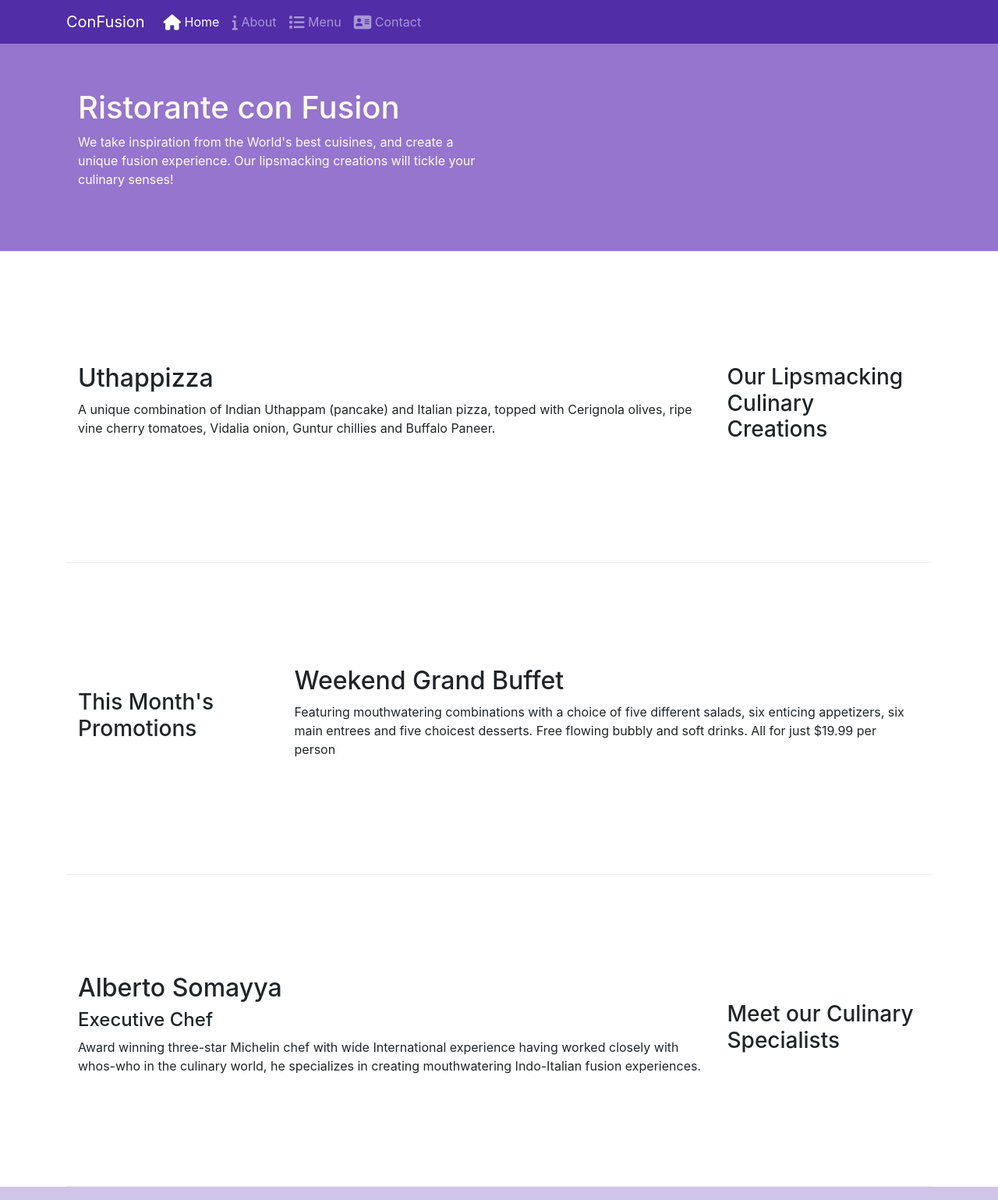
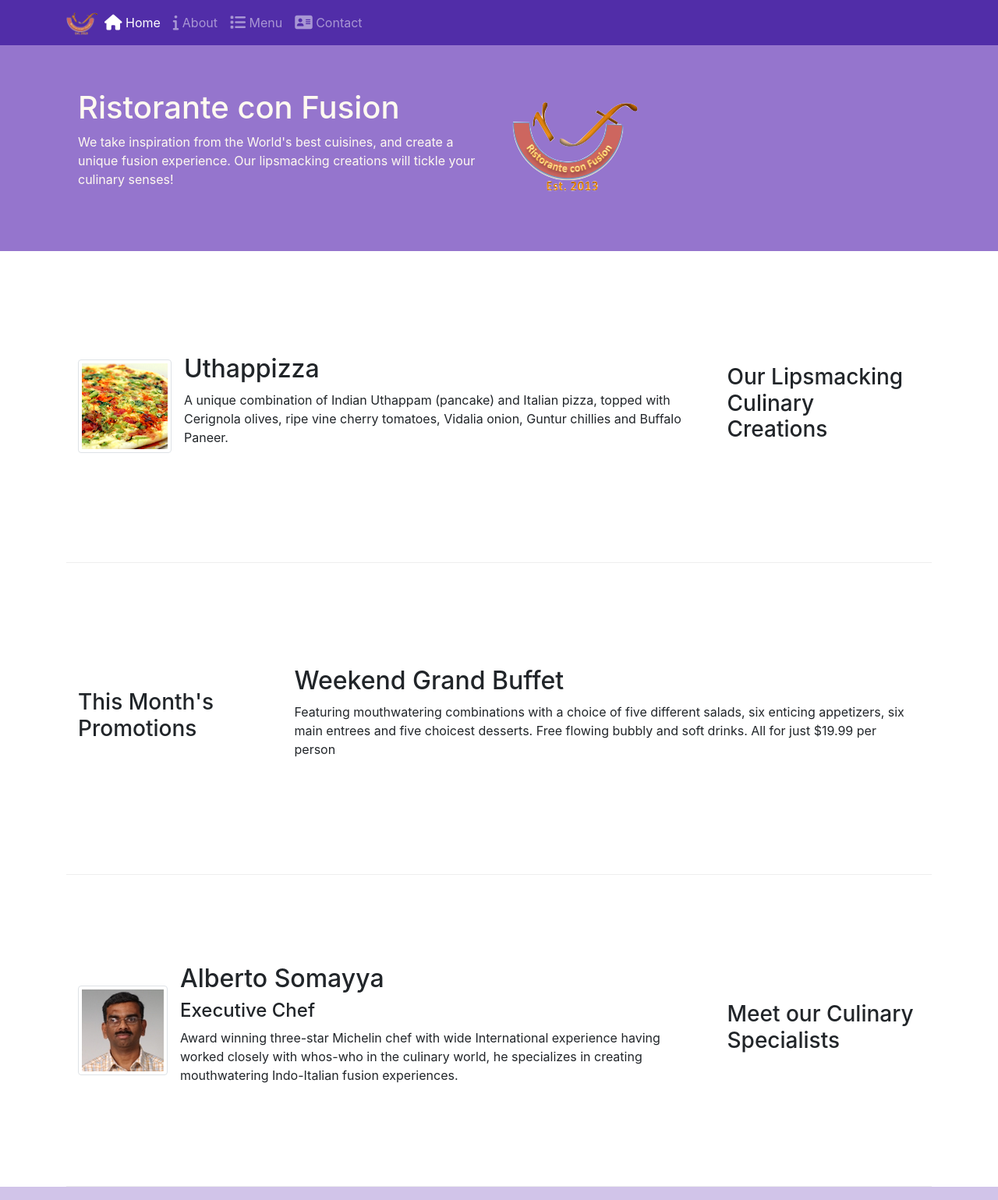
Before and after one commit to sharaafnazeer/bootstrap-4, a plain HTML site: page index.html in a window 1280 px wide. Shown: the top 1539 px of the page at 78% size. Drawn offline with nearby package versions, Linux system fonts and the light colour scheme.

Commit message:
Media Contents

```diff
--- a/index.html
+++ b/index.html
@@ -22,7 +22,7 @@
             <button class="navbar-toggler" type="button" data-toggle="collapse" data-target="#Navbar">
                 <span class="navbar-toggler-icon"></span>
             </button>
-           <a class="navbar-brand" href="./index.html">ConFusion</a>
+            <a class="navbar-brand mr-auto" href="./index.html"><img src="img/logo.png" height="30" width="41"></a>
            <div class="collapse navbar-collapse" id="Navbar">
                 <ul class="navbar-nav mr-auto">
                     <li class="nav-item active"><a class="nav-link" href="#"><span class="fa fa-home fa-lg"></span> Home</a></li>
@@ -40,7 +40,8 @@
                     <h1>Ristorante con Fusion</h1>
                     <p>We take inspiration from the World's best cuisines, and create a unique fusion experience. Our lipsmacking creations will tickle your culinary senses!</p>
                 </div>
-                <div class="col-12 col-sm">
+                <div class="col-12 col-sm align-self-center">
+                    <img src="img/logo.png" class="img-fluid">
                 </div>
             </div>
         </div>
@@ -52,8 +53,17 @@
                 <h3>Our Lipsmacking Culinary Creations</h3>
             </div>
             <div class="col col-sm order-sm-first col-md">
-                <h2>Uthappizza</h2>
-                <p>A unique combination of Indian Uthappam (pancake) and Italian pizza, topped with Cerignola olives, ripe vine cherry tomatoes, Vidalia onion, Guntur chillies and Buffalo Paneer.</p>
+                <div class="media">
+                    <img class="d-flex mr-3 img-thumbnail align-self-center"
+                            src="img/uthappizza.png" alt="Uthappizza">
+                    <div class="media-body">
+                        <h2 class="mt-0">Uthappizza</h2>
+                        <p class="d-none d-sm-block">A unique combination of Indian Uthappam (pancake) and
+                            Italian pizza, topped with Cerignola olives, ripe vine
+                            cherry tomatoes, Vidalia onion, Guntur chillies and
+                            Buffalo Paneer.</p>
+                    </div>
+                </div>
             </div>
         </div>
 
@@ -73,9 +83,19 @@
                 <h3>Meet our Culinary Specialists</h3>
             </div>
             <div class="col col-sm order-sm-first col-md">
-                <h2>Alberto Somayya</h2>
-                <h4>Executive Chef</h4>
-                <p>Award winning three-star Michelin chef with wide International experience having worked closely with whos-who in the culinary world, he specializes in creating mouthwatering Indo-Italian fusion experiences. </p>
+                <div class="media">
+                    <img class="d-flex mr-3 img-thumbnail align-self-center"
+                            src="img/alberto.png" alt="Alberto Somayya">
+                    <div class="media-body">
+                        <h2 class="mt-0">Alberto Somayya</h2>
+                        <h4>Executive Chef</h4>
+                        <p class="d-none d-sm-block">Award winning three-star Michelin chef with wide
+                            International experience having worked closely with
+                            whos-who in the culinary world, he specializes in
+                            creating mouthwatering Indo-Italian fusion experiences.
+                            </p>
+                    </div>
+                </div>
             </div>
         </div>
     </div>
```
Also changed, not shown: aboutus.html (+4 -4 lines), contactus.html (+4 -3 lines), img/alberto.png (added), img/buffet.png (added), img/logo.png (added), img/uthappizza.png (added).
